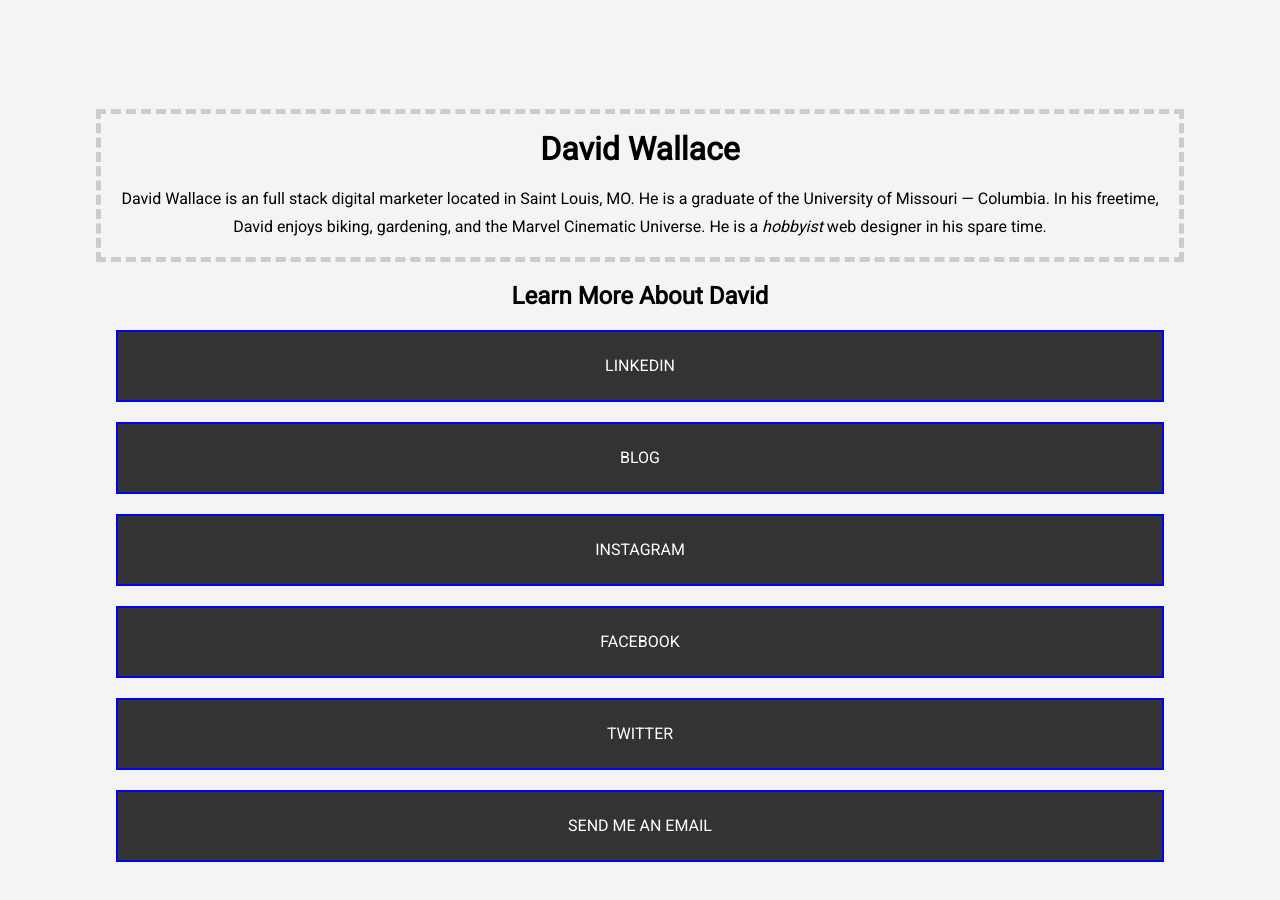
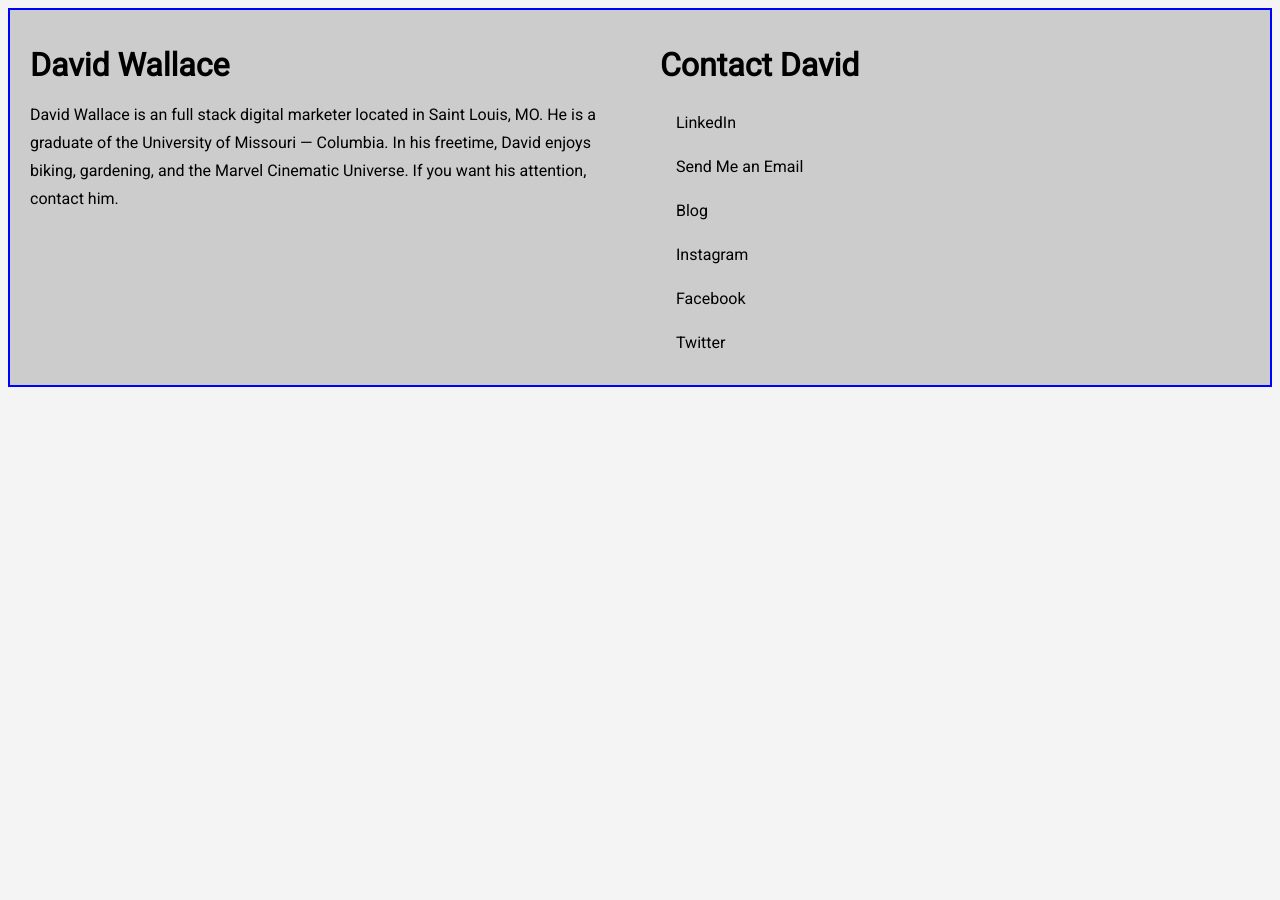
Before and after one commit to dtheblerd/dtheblerd.github.io, a plain HTML site: page index.html in a window 1280 px wide. After the commit the page ends 800 px from the top, so only its background shows below. Drawn offline with Linux system fonts and the light colour scheme.

Commit message:
Revisions
Add GA / Update Design

```diff
--- a/css/style.css
+++ b/css/style.css
@@ -2,41 +2,44 @@ body {
 	font-family: 'Roboto', Helvetica;
 	background-color: #f4f4f4f4;
 	line-height: 1.75em;
-	margin: 0;
-	margin-top: 100px;
-	margin-bottom: 100px;
 }
 
 .container {
-	width: 85%;
-	margin: auto;
-	text-align: center;
+	margin:5%;
+    padding: 20px;
+    text-align: center;
+    border: 2px solid black;
+    outline: #4da6ff solid 10px;
 }
-.intro {
-	border-style: dashed;
-	border: 5px #ccc dashed;
-	margin-top: 10%;
+* {
+    box-sizing: border-box;
 }
-
+.flex-container {
+  display: flex;
+  flex-wrap: nowrap;
+  border: 2px solid blue;
+}
+.flex-container .box {
+    float: left;
+    width: 50%;
+}
+.box {
+	padding: 20px;
+}
 ul {
-	list-style-type: none;
-	padding: 0px;
+    list-style-type: none;
+    margin: 0;
+    padding: 0;
+    width: auto;
 }
-ul li {
-	color:#fff;
-	background-color: #333;
-	border: 2px blue solid;
-	padding:20px;
-	margin:20px;
+li a {
+    display: block;
+    color: #000;
+    padding: 8px 16px;
+    text-decoration: none;
 }
-ul li a {
-	color: white;
-	text-transform: uppercase;
-	text-decoration: none;
+/* Change the link color on hover */
+li a:hover {
+    background-color: #555;
+    color: white;
 }
-ul li a:hover{
-	color: #b886e8;
-}
-ul li a:active{
-	color:red;
-}
--- a/index.html
+++ b/index.html
@@ -1,52 +1,43 @@
 <!DOCTYPE html>
 <html>
 	<head>
+		<!-- Global site tag (gtag.js) - Google Analytics -->
+		<script async src="https://www.googletagmanager.com/gtag/js?id=UA-123350711-1"></script>
+		<script>
+		  window.dataLayer = window.dataLayer || [];
+		  function gtag(){dataLayer.push(arguments);}
+		  gtag('js', new Date());
+
+		  gtag('config', 'UA-123350711-1');
+		</script>
 		<title>David Wallace</title>
 		<meta name="description" content="Learn More About David Wallace">
 		<meta name="keywords" content="David Wallace, University of Missouri, Digital Marketing, Communications, Public Relations, Entrepreneur, Saint Louis, Missouri, Blogger">
 		<link href="css/style.css" rel="stylesheet" type="text/css">
 		<link href="https://fonts.googleapis.com/css?family=Roboto" rel="stylesheet">
+		<script src="myScript.js"></script>
 	</head>
 	<body>
-		<!-- headings -->
-	<div class="container">
-			<div class="intro">
+				<div class="flex-container">
+					<div class="box" style="background-color:#ccc">
 						<h1>David Wallace</h1>
-				<p>David Wallace is an full stack digital marketer located in Saint Louis, MO. He is a graduate of the University of Missouri — Columbia. In his freetime, David enjoys biking, gardening, and the Marvel Cinematic Universe. He is a <i>hobbyist</i> web designer in his spare time.</p>
+						<p>David Wallace is an full stack digital marketer located in Saint Louis, MO. He is a graduate of the University of Missouri — Columbia. In his freetime, David enjoys biking, gardening, and the Marvel Cinematic Universe. If you want his attention, contact him.</p>
 					</div>
-			<div class="info">
-				<h2>Learn More About David</h2>
+					<div class="box" style="background-color:#ccc">
+						<h1>Contact David</h1>
 							<ul>
 								<li><a href="https://www.linkedin.com/in/dwallacemarketing">LinkedIn</a></li>
-
+								<li><a href="mailto:dwallacemarketing@gmail.com">Send Me an Email</a></li>
 								<li><a href="https://www.dtheblerd.com">Blog</a></li>
 								<li><a href="https://www.instagram.com/dtheblerd">Instagram</a></li>
 								<li><a href="https://www.facebook.com/dtheblerd">Facebook</a></li>
 								<li><a href="https://www.twitter.com/dtheblerd">Twitter</a></li>
-						<li><a href="mailto:dwallacemarketing@gmail.com">Send Me an Email</a></li>
 							</ul>
 					</div>
 				</div>
-		<!-- Form Not Used
-		<h2>Contact Me</h2>
-			<form action="contact.php" method="POST">
-				<div>
-					<label>First Name</label>
-					<input type="text" name="firstName">
 		</div>
-				<div>
-					<label>Last Name</label>
-					<input type="text" name="lastName">
-				</div>
-				<div>
-					<label>Email</label>
-					<input type="email" name="email">
-				</div>
-				<div>
-					<label>Message</label>
-					<textarea name="message"></textarea>
-				</div>
-			</form>
-		-->
+
+
+
 	</body>
 </html>
--- /dev/null
+++ b/myScript.js
@@ -0,0 +1,3 @@
+<script>
+
+</script>
```
Lines whose indentation alone changed are shown as unchanged.
